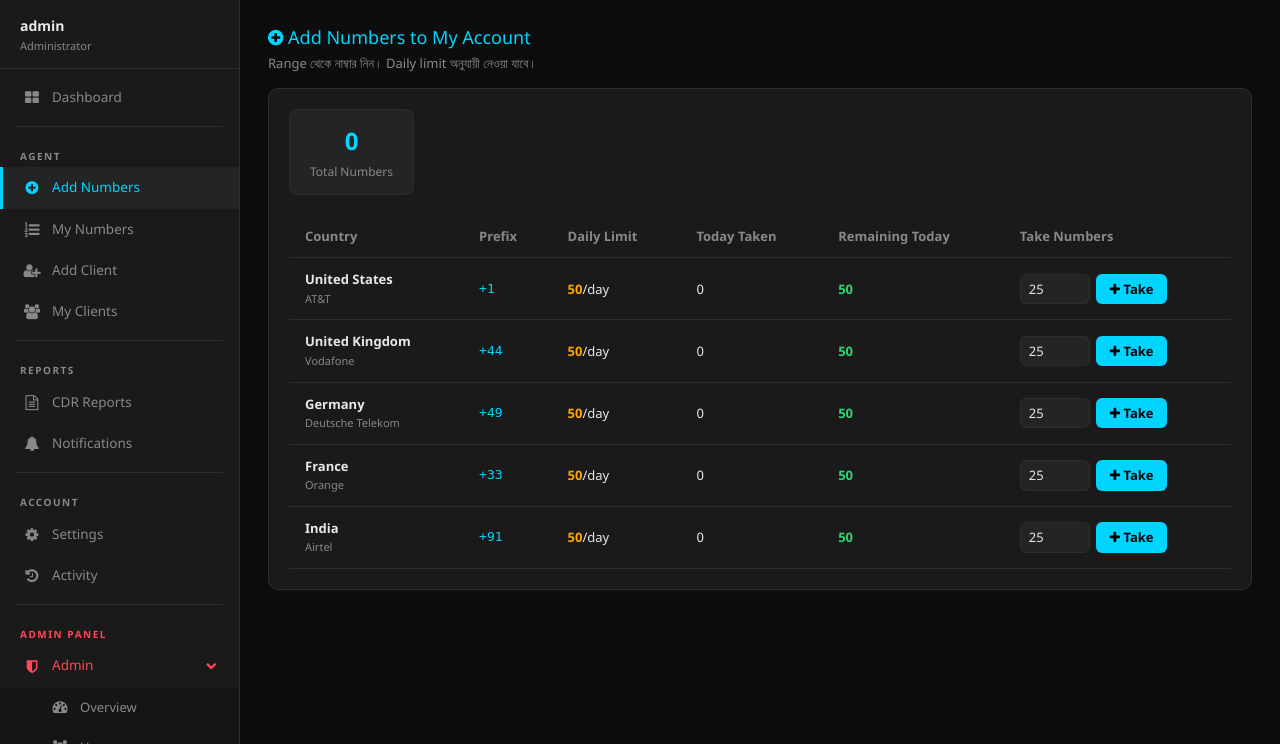
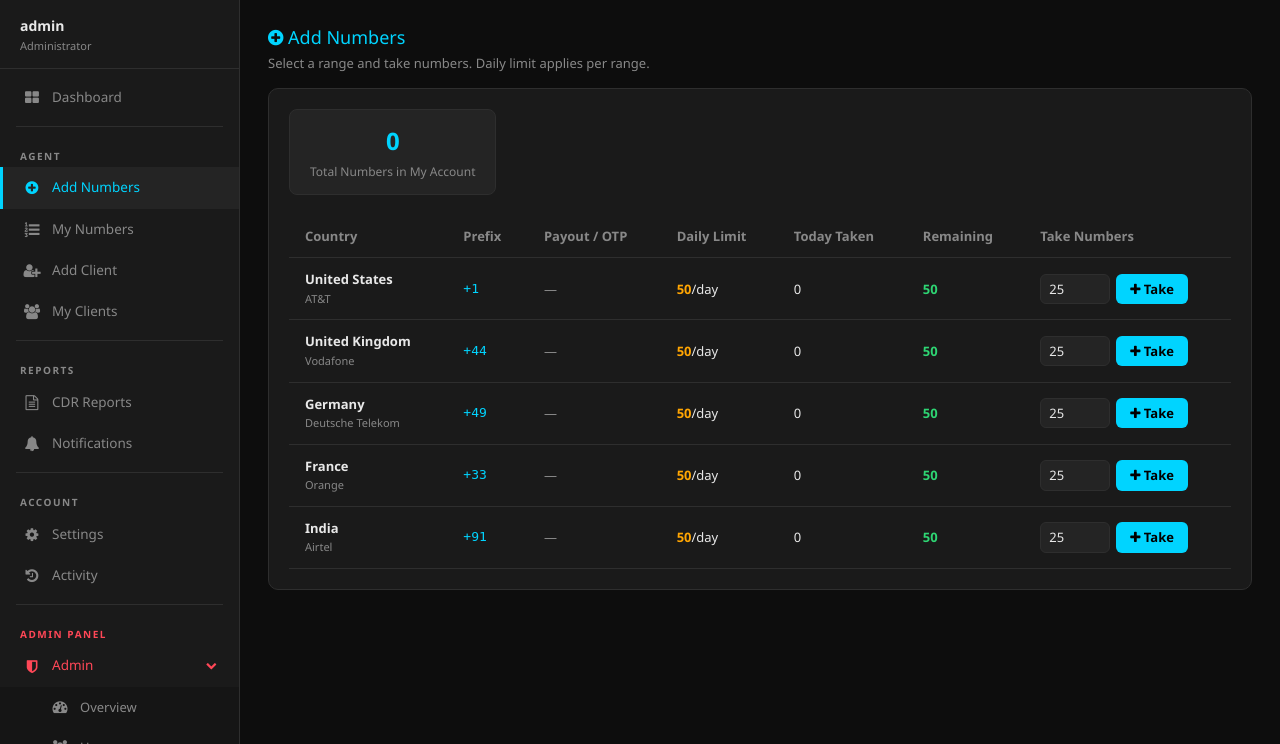
Before and after one commit to jonayedmiya320-prog/Power-SMS-panel, a Flask app: page /agent/add-numbers in a window 1280 px wide. Shown: the part 56-800 px from the top of the page. Run offline with Flask 3, Linux system fonts and the light colour scheme; a user stored in the database is signed in; data comes from the database, SQL or seed files in the repository; data that the repository does not hold is empty; some libraries are stand-ins or nearby versions.

Commit message:
Update agent_add_numbers.html

```diff
--- a/app/templates/admin/agent_add_numbers.html
+++ b/app/templates/admin/agent_add_numbers.html
@@ -3,15 +3,15 @@
 
 {% block content %}
 <div style="margin-bottom:16px;">
-    <h4 style="margin:0; color:var(--accent);"><i class="fa fa-plus-circle"></i> Add Numbers to My Account</h4>
-    <p style="color:var(--muted); font-size:13px; margin-top:6px;">Range থেকে নাম্বার নিন। Daily limit অনুযায়ী নেওয়া যাবে।</p>
+    <h4 style="margin:0; color:var(--accent);"><i class="fa fa-plus-circle"></i> Add Numbers</h4>
+    <p style="color:var(--muted); font-size:13px; margin-top:6px;">Select a range and take numbers. Daily limit applies per range.</p>
 </div>
 
 <div style="background:var(--card); border:1px solid var(--border); border-radius:10px; padding:20px; margin-bottom:20px;">
     <div style="display:flex; gap:16px; flex-wrap:wrap; margin-bottom:20px;">
         <div style="background:var(--hover); border:1px solid var(--border); border-radius:8px; padding:14px 20px; text-align:center;">
             <div style="font-size:24px; font-weight:800; color:var(--accent);">{{ current_numbers }}</div>
-            <div style="font-size:12px; color:var(--muted); margin-top:4px;">Total Numbers</div>
+            <div style="font-size:12px; color:var(--muted); margin-top:4px;">Total Numbers in My Account</div>
         </div>
     </div>
 
@@ -21,21 +21,30 @@
                 <tr style="border-bottom:1px solid var(--border);">
                     <th style="padding:12px 16px; text-align:left; color:var(--muted); font-weight:600;">Country</th>
                     <th style="padding:12px 16px; text-align:left; color:var(--muted); font-weight:600;">Prefix</th>
+                    <th style="padding:12px 16px; text-align:left; color:var(--muted); font-weight:600;">Payout / OTP</th>
                     <th style="padding:12px 16px; text-align:left; color:var(--muted); font-weight:600;">Daily Limit</th>
                     <th style="padding:12px 16px; text-align:left; color:var(--muted); font-weight:600;">Today Taken</th>
-                    <th style="padding:12px 16px; text-align:left; color:var(--muted); font-weight:600;">Remaining Today</th>
+                    <th style="padding:12px 16px; text-align:left; color:var(--muted); font-weight:600;">Remaining</th>
                     <th style="padding:12px 16px; text-align:left; color:var(--muted); font-weight:600;">Take Numbers</th>
                 </tr>
             </thead>
             <tbody>
                 {% for r in ranges %}
                 {% set today_taken = r.get_today_taken_by_agent(current_user.id) %}
-                {% set remaining = r.daily_limit - today_taken if r.daily_limit > 0 else 999999 %}
+                {% set remaining = (r.daily_limit - today_taken) if r.daily_limit > 0 else 999999 %}
                 <tr style="border-bottom:1px solid var(--border); transition:background .15s;" onmouseover="this.style.background='var(--hover)'" onmouseout="this.style.background=''">
-                    <td style="padding:12px 16px;"><strong>{{ r.country }}</strong>
+                    <td style="padding:12px 16px;">
+                        <strong>{{ r.country }}</strong>
                         {% if r.operator %}<br><span style="color:var(--muted); font-size:11px;">{{ r.operator }}</span>{% endif %}
                     </td>
                     <td style="padding:12px 16px; font-family:monospace; color:var(--accent);">+{{ r.prefix }}</td>
+                    <td style="padding:12px 16px;">
+                        {% if r.payout > 0 %}
+                        <span style="color:var(--success); font-weight:700;">${{ '%.4f'|format(r.payout) }}</span>
+                        {% else %}
+                        <span style="color:var(--muted);">—</span>
+                        {% endif %}
+                    </td>
                     <td style="padding:12px 16px;">
                         {% if r.daily_limit > 0 %}
                         <span style="color:var(--warn); font-weight:700;">{{ r.daily_limit }}</span>/day
@@ -49,7 +58,7 @@
                             {% if remaining > 0 %}
                             <span style="color:var(--success); font-weight:700;">{{ remaining }}</span>
                             {% else %}
-                            <span style="color:var(--danger); font-weight:700;">0 (Limit reached)</span>
+                            <span style="color:var(--danger); font-weight:700;">0</span>
                             {% endif %}
                         {% else %}
                         <span style="color:var(--success);">Unlimited</span>
@@ -72,6 +81,14 @@
                     </td>
                 </tr>
                 {% endfor %}
+                {% if not ranges %}
+                <tr>
+                    <td colspan="7" style="padding:40px; text-align:center; color:var(--muted);">
+                        <i class="fa fa-inbox" style="font-size:32px; display:block; margin-bottom:10px;"></i>
+                        No ranges available.
+                    </td>
+                </tr>
+                {% endif %}
             </tbody>
         </table>
     </div>
```
